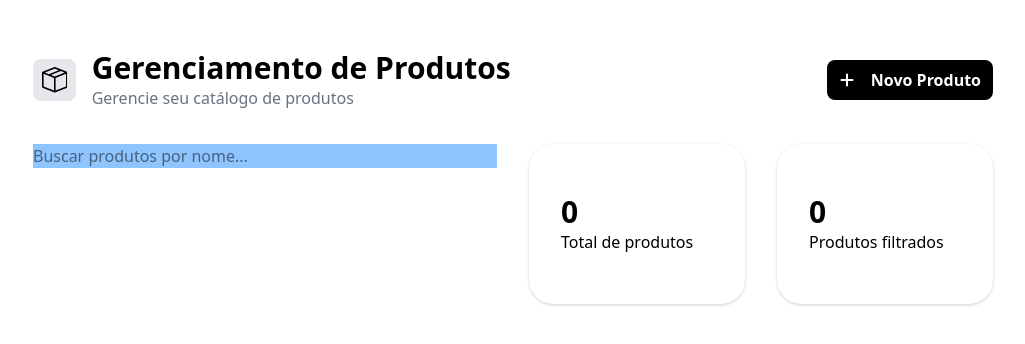
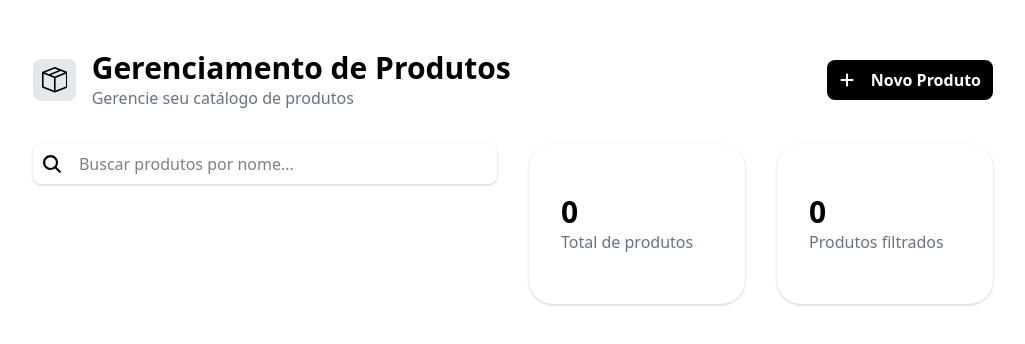
Before and after one commit to gbatistaa/desafio-revo, a Next.js app in the folder frontend/: page / in a window 1280 px wide. Shown: the top 344 px of the page, without its empty margins (127-1152 px from the left). Built offline with nearby package versions, Linux system fonts and the light colour scheme.

Commit message:
feat(frontend-ui): finish the Search react component estilization

```diff
--- a/frontend/app/components/Search.tsx
+++ b/frontend/app/components/Search.tsx
@@ -1,5 +1,6 @@
 import { atom, useAtom } from "jotai";
 import React from "react";
+import { IoSearch } from "react-icons/io5";
 
 const totalProductsAtom = atom<number>(0);
 const filteredProductsAtom = atom<number>(0);
@@ -10,16 +11,26 @@ function Search(): React.JSX.Element {
 
   return (
     <section className="grid grid-cols-4 gap-8">
-      <label htmlFor="" className="bg-blue-300 col-span-2 h-fit">
-        <input type="text" name="product" id="products-searchbar" placeholder="Buscar produtos por nome..." className="w-full" />
+      <label
+        htmlFor="products-searchbar"
+        className="flex items-center col-span-2 gap-4 h-10 px-2 rounded-lg shadow-gray-300 shadow
+        focus-within:border-gray-400 focus-within:border-2">
+        <IoSearch className="h-3/5 w-auto" />
+        <input
+          type="text"
+          name="product"
+          id="products-searchbar"
+          placeholder="Buscar produtos por nome..."
+          className="h-full w-full rounded-lg outline-none"
+        />
       </label>
       <div className="flex flex-col justify-center h-40 p-8 rounded-3xl shadow-gray-300 shadow">
         <strong className="text-3xl">{totalProducts}</strong>
-        <p>Total de produtos</p>
+        <p className="text-gray-500">Total de produtos</p>
       </div>
       <div className="flex flex-col justify-center h-40 p-8 rounded-3xl shadow-gray-300 shadow">
         <strong className="text-3xl">{filteredProducts}</strong>
-        <p>Produtos filtrados</p>
+        <p className="text-gray-500">Produtos filtrados</p>
       </div>
     </section>
   );
```
